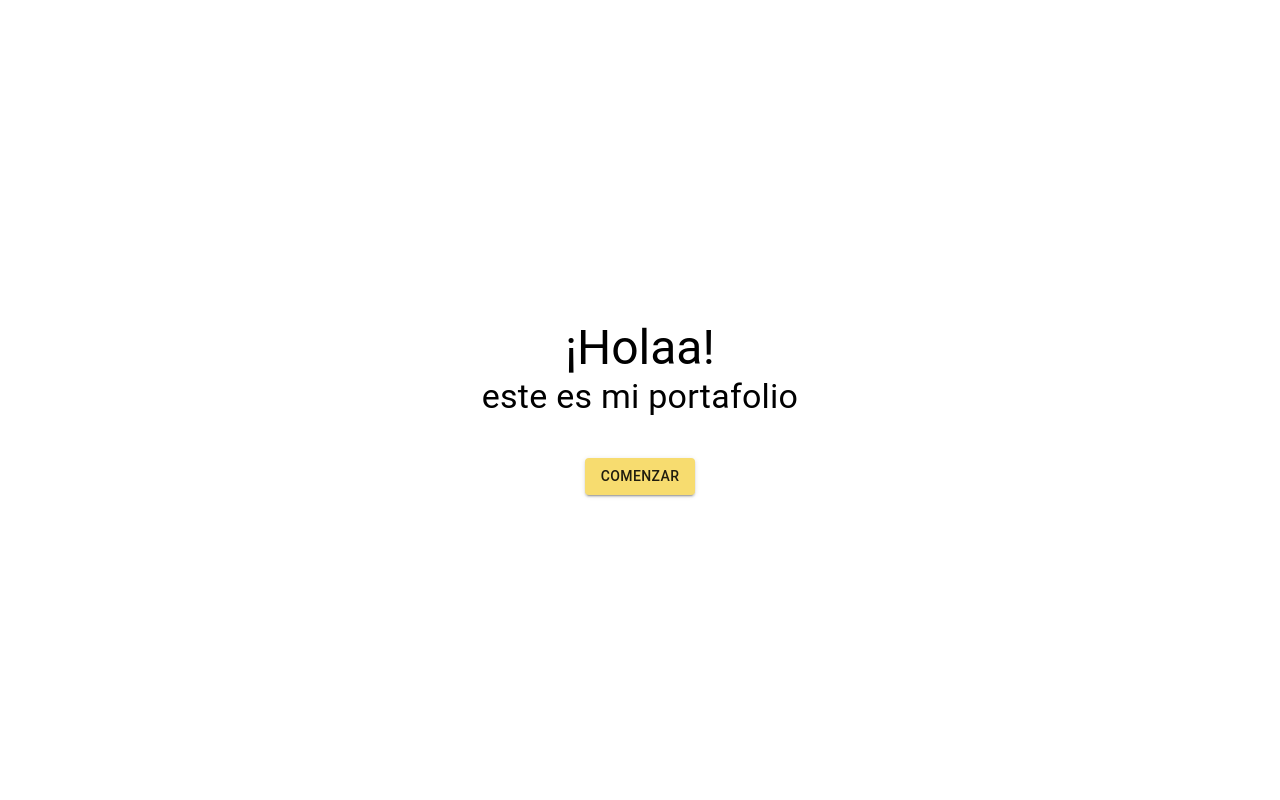
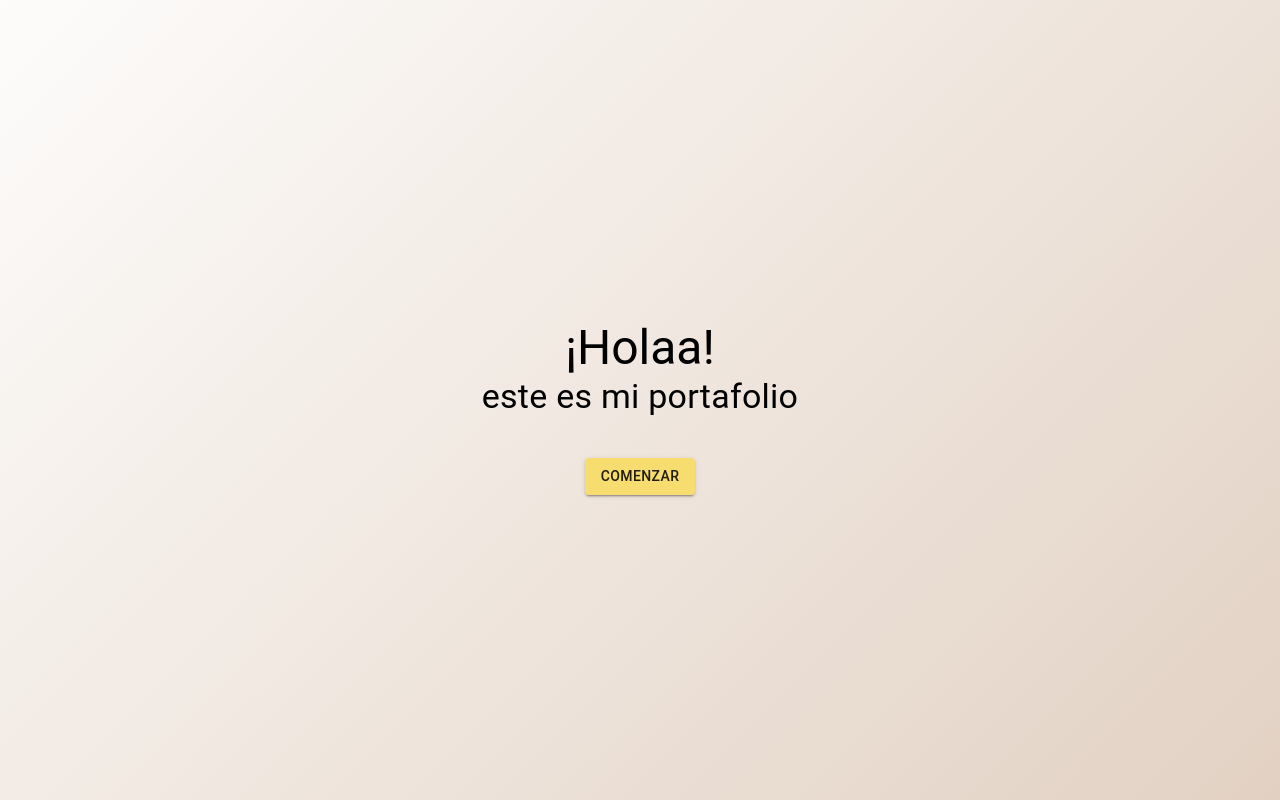
Before and after one commit to ChrisCedi/my-bookC, a React (Create React App) app: page / in a window 1280 px wide. Built offline with nearby package versions, Linux system fonts and the light colour scheme.

Commit message:
feature: create home

```diff
--- a/src/layouts/BaseLayout.js
+++ b/src/layouts/BaseLayout.js
@@ -1,9 +1,12 @@
 import React from "react";
 import { Container } from "@material-ui/core";
+import { useStyles } from "./BaseLayoutStyles";
 
 export const BaseLayout = ({ children }) => {
+  const classes = useStyles();
+
   return (
-    <div>
+    <div className={classes.container}>
       <Container>{children}</Container>
     </div>
   );
--- /dev/null
+++ b/src/layouts/BaseLayoutStyles.js
@@ -0,0 +1,10 @@
+import { makeStyles } from "@material-ui/core";
+
+const useStyles = makeStyles((theme) => ({
+  container: {
+    backgroundImage: "linear-gradient(135deg, #fdfcfb 0%, #e2d1c3 100%)",
+    height: "100vh",
+  },
+}));
+
+export { useStyles };
```
